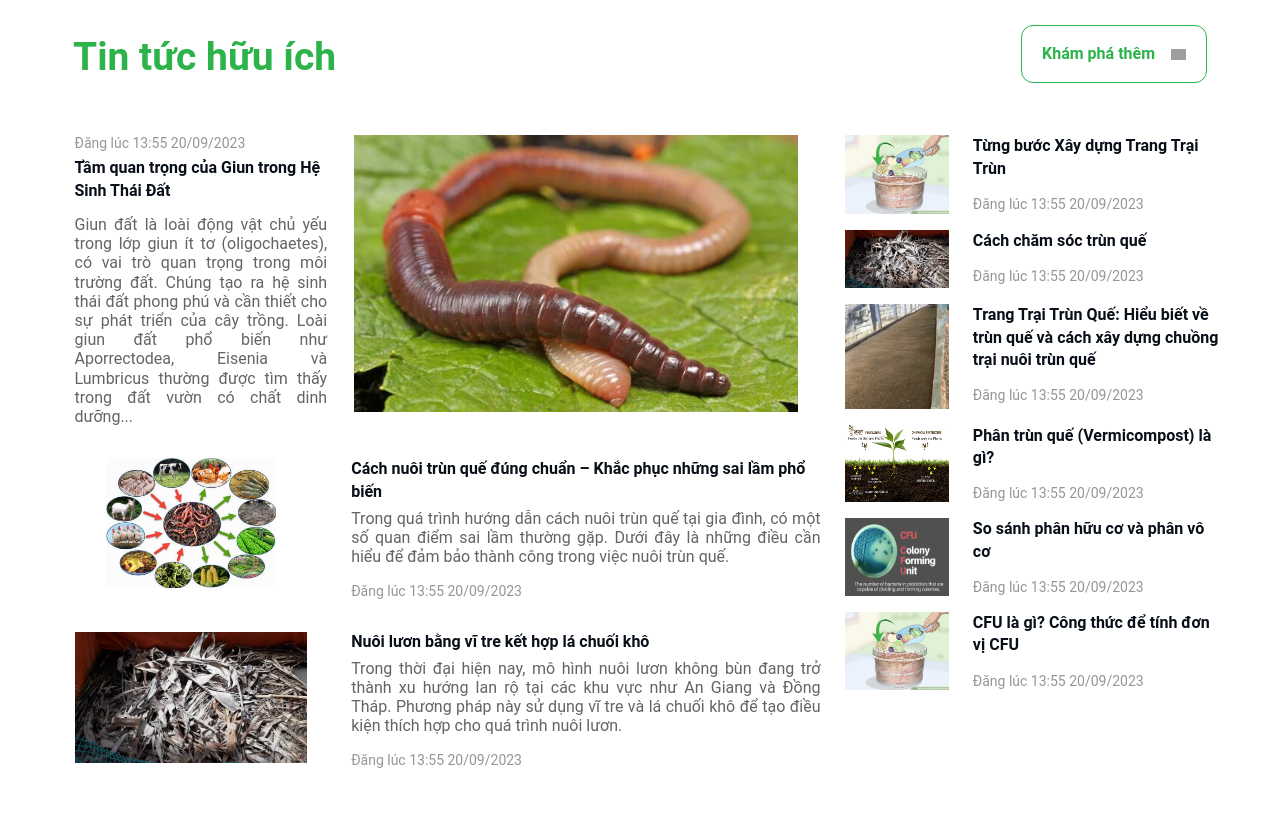
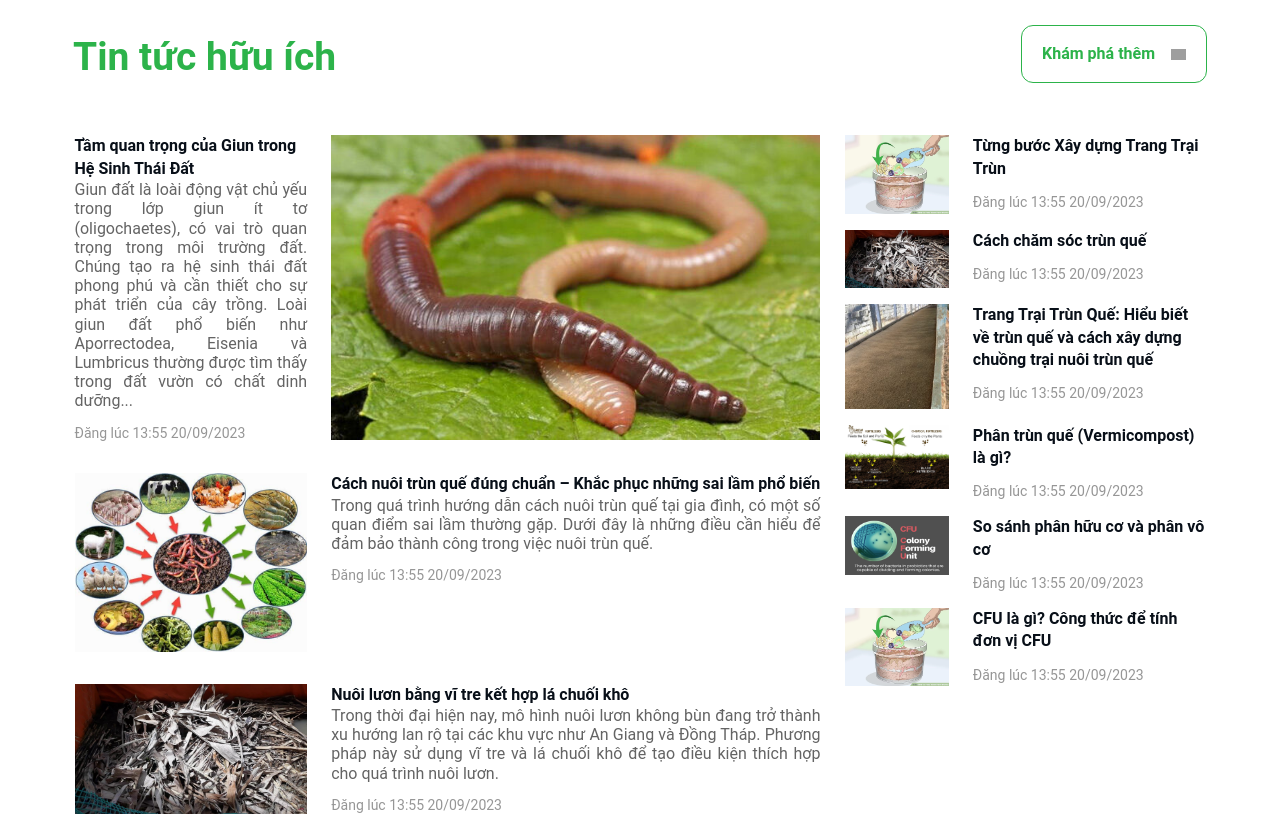
Before and after one commit to rumit0901/greenfarmUI, a plain HTML site: page index.html in a window 1280 px wide. Shown: the part 2700-3517 px from the top of the page. Drawn offline with nearby package versions, Linux system fonts and the light colour scheme; grey boxes are pictures that could not be loaded.

Commit message:
use grid for displaying posts

```diff
--- a/css/style.css
+++ b/css/style.css
@@ -2047,6 +2047,7 @@
     .div-134 {
         max-width: 100%;
         margin-top: 40px;
+        padding: 0px;
     }
 }
 
@@ -2059,6 +2060,7 @@
 @media (max-width: 991px) {
     .div-135 {
         max-width: 100%;
+        /* padding: 0px 20px; */
     }
 }
 
@@ -2073,6 +2075,7 @@
 @media (max-width: 991px) {
     .div-136 {
         max-width: 100%;
+        /* padding: 0px 20px; */
     }
 }
 
@@ -2921,3 +2924,28 @@
     height: 50px;
     width: 50px;
 }
+
+.post-title {
+    color: var(--Darck-color, #080f18);
+    /* margin-right: -20px; */
+    font: 700 16px/140% Roboto, sans-serif;
+}
+
+.post-brief {
+    color: #646464;
+    text-align: justify;
+    /* margin: 6px -20px 0 0; */
+    font: 400 16px/120% Roboto, sans-serif;
+}
+
+.post-time {
+    color: #969696;
+    margin-right: -20px;
+    white-space: nowrap;
+    font: 400 14px/120% Roboto, sans-serif;
+    margin-top: 1em;
+}
+
+.img-100 {
+    width: 100%;
+}
--- a/index.html
+++ b/index.html
@@ -423,7 +423,7 @@
                 </div>
                 <div class="column-17">
                   <div class="div-139">
-                    <div class="div-140">
+                    <div class="post-title">
                       Nuôi lươn bằng vĩ tre kết hợp lá chuối khô
                     </div>
                     <div class="div-141">
@@ -472,11 +472,10 @@
         <div class="col-md-8 col-12">
           <div class="row">
             <div class="col-md-4 col-12">
-              <div class="div-129">Đăng lúc 13:55 20/09/2023</div>
-              <div class="div-130">
+              <div class="post-title">
                 Tầm quan trọng của Giun trong Hệ Sinh Thái Đất
               </div>
-              <div class="div-131">
+              <div class="post-brief">
                 Giun đất là loài động vật chủ yếu trong lớp giun ít tơ
                 (oligochaetes), có vai trò quan trọng trong môi trường đất.
                 Chúng tạo ra hệ sinh thái đất phong phú và cần thiết cho sự
@@ -484,104 +483,117 @@
                 Aporrectodea, Eisenia và Lumbricus thường được tìm thấy
                 trong đất vườn có chất dinh dưỡng...
               </div>
+              <div class="post-time">Đăng lúc 13:55 20/09/2023</div>
             </div>
             <div class="col-md-8 col-12">
-              <img loading="lazy" src="images/post1.jpg" class="img-22" />
+              <img loading="lazy" src="images/post1.jpg" class="img-100" />
             </div>
           </div>
           <div class="row" style="margin-top: 2em;">
             <div class="col-md-4 col-12">
-              <img loading="lazy" src="images/post2.jpg" class="img-23" />
+              <img loading="lazy" src="images/post2.jpg" class="img-100" />
             </div>
             <div class="col-md-8 col-12">
-              <div class="div-134">
-                <div class="div-135">
+              <!-- <div class="div-134"> -->
+                <div class="post-title">
                   Cách nuôi trùn quế đúng chuẩn – Khắc phục những sai lầm phổ
                   biến
                 </div>
-                <div class="div-136">
+                <div class="post-brief">
                   Trong quá trình hướng dẫn cách nuôi trùn quế tại gia đình,
                   có một số quan điểm sai lầm thường gặp. Dưới đây là những
                   điều cần hiểu để đảm bảo thành công trong việc nuôi trùn
                   quế.
                 </div>
-                <div class="div-142">Đăng lúc 13:55 20/09/2023</div>
-              </div>
+                <div class="post-time">Đăng lúc 13:55 20/09/2023</div>
+              <!-- </div> -->
             </div>
           </div>
           <div class="row" style="margin-top: 2em;">
             <div class="col-md-4 col-12">
-              <img loading="lazy" src="images/post3.jpg" class="img-25" />
+              <img loading="lazy" src="images/post3.jpg" class="img-100" />
             </div>
             <div class="col-md-8 col-12">
-              <div class="div-139">
-                <div class="div-140">
+              <!-- <div class="div-139"> -->
+                <div class="post-title">
                   Nuôi lươn bằng vĩ tre kết hợp lá chuối khô
                 </div>
-                <div class="div-141">
+                <div class="post-brief">
                   Trong thời đại hiện nay, mô hình nuôi lươn không bùn đang
                   trở thành xu hướng lan rộ tại các khu vực như An Giang và
                   Đồng Tháp. Phương pháp này sử dụng vĩ tre và lá chuối khô để
                   tạo điều kiện thích hợp cho quá trình nuôi lươn.
                 </div>
-                <div class="div-142">Đăng lúc 13:55 20/09/2023</div>
-              </div>
+                <div class="post-time">Đăng lúc 13:55 20/09/2023</div>
+              <!-- </div> -->
             </div>
           </div>
         </div>
         <div class="col-md-4 col-12">
           <div class="row">
-            <img loading="lazy" src="images/sp5.png" class="col-md-4">
+            <div class="col-md-4">
+              <img loading="lazy" src="images/sp5.png" class="img-100">
+            </div>
             <div class="col-md-8">
-              <div class="div-140">
+              <div class="post-title">
                 Từng bước Xây dựng Trang Trại Trùn
               </div>
-              <div class="div-142">Đăng lúc 13:55 20/09/2023</div>
+              <div class="post-time">Đăng lúc 13:55 20/09/2023</div>
             </div>
           </div>
           <div class="row mt-3">
-            <img loading="lazy" src="images/sp6.jpg" class="col-md-4">
+            <div class="col-md-4">
+              <img loading="lazy" src="images/sp6.jpg" class="img-100">
+            </div>
             <div class="col-md-8">
-              <div class="div-140">
+              <div class="post-title">
                 Cách chăm sóc trùn quế
               </div>
-              <div class="div-142">Đăng lúc 13:55 20/09/2023</div>
+              <div class="post-time">Đăng lúc 13:55 20/09/2023</div>
             </div>
           </div>
           <div class="row mt-3">
-            <img loading="lazy" src="images/sp7.jpg" class="col-md-4">
+            <div class="col-md-4">
+              <img loading="lazy" src="images/sp7.jpg" class="img-100">
+            </div>
             <div class="col-md-8">
-              <div class="div-140">
+              <div class="post-title">
                 Trang Trại Trùn Quế: Hiểu biết về trùn quế và cách xây dựng chuồng trại nuôi trùn quế
               </div>
-              <div class="div-142">Đăng lúc 13:55 20/09/2023</div>
+              <div class="post-time">Đăng lúc 13:55 20/09/2023</div>
             </div>
           </div>
           <div class="row mt-3">
-            <img loading="lazy" src="images/sp8.jpg" class="col-md-4">
+            <div class="col-md-4">
+              <img loading="lazy" src="images/sp8.jpg" class="img-100">
+            </div>
             <div class="col-md-8">
-              <div class="div-140">
+              <div class="post-title">
                 Phân trùn quế (Vermicompost) là gì?
               </div>
-              <div class="div-142">Đăng lúc 13:55 20/09/2023</div>
+              <div class="post-time">Đăng lúc 13:55 20/09/2023</div>
             </div>
           </div>
           <div class="row mt-3">
-            <img loading="lazy" src="images/sp9.png" class="col-md-4">
+            <div class="col-md-4">
+              <img loading="lazy" src="images/sp9.png" class="img-100">
+            </div>
             <div class="col-md-8">
-              <div class="div-140">
+              <div class="post-title">
                 So sánh phân hữu cơ và phân vô cơ
               </div>
-              <div class="div-142">Đăng lúc 13:55 20/09/2023</div>
+              <div class="post-time">Đăng lúc 13:55 20/09/2023</div>
             </div>
           </div>
           <div class="row mt-3">
-            <img loading="lazy" src="images/sp5.png" class="col-md-4">
+            <div class="col-md-4">
+              <img loading="lazy" src="images/sp5.png" class="img-100">
+            </div>
             <div class="col-md-8">
-              <div class="div-140">
+              <div class="post-title">
                 CFU là gì? Công thức để tính đơn vị CFU
               </div>
-              <div class="div-142">Đăng lúc 13:55 20/09/2023</div>
+              <div class="post-time">Đăng lúc 13:55 20/09/2023</div>
             </div>
           </div>
         </div>
```
